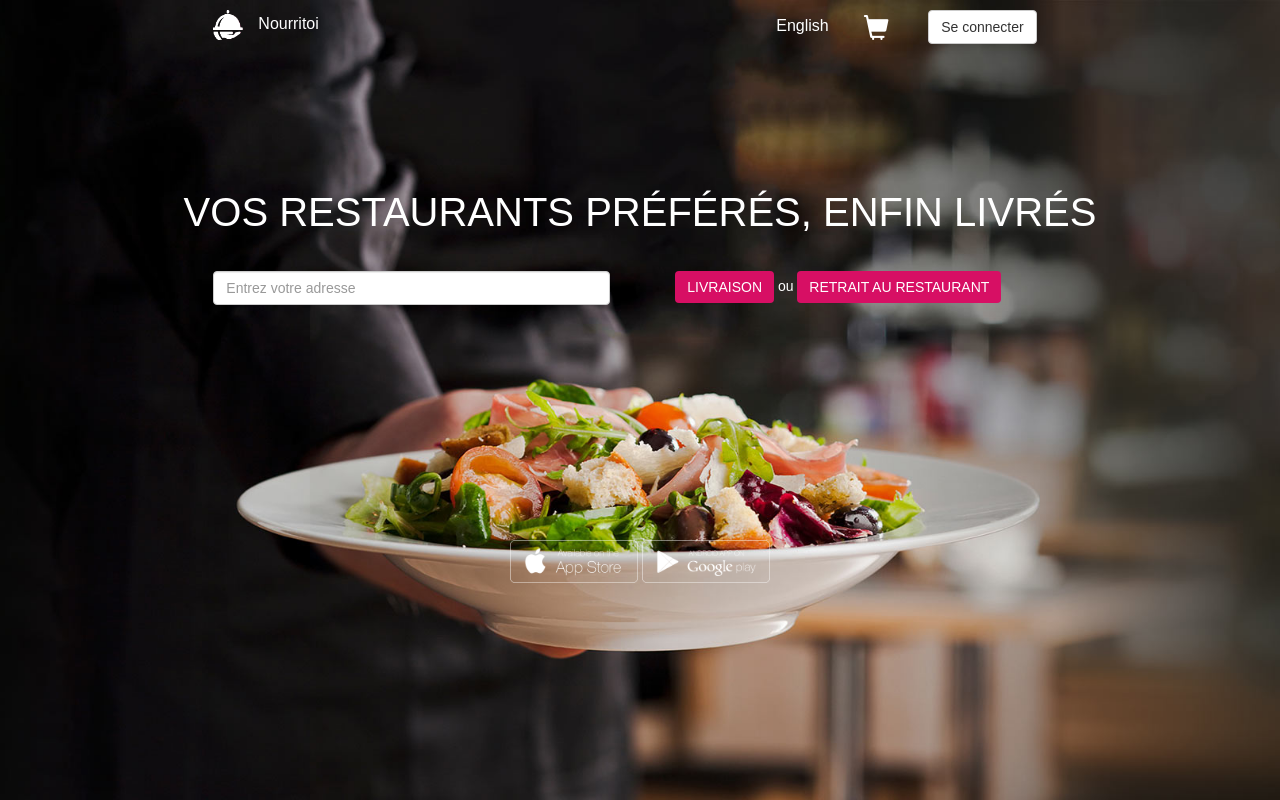
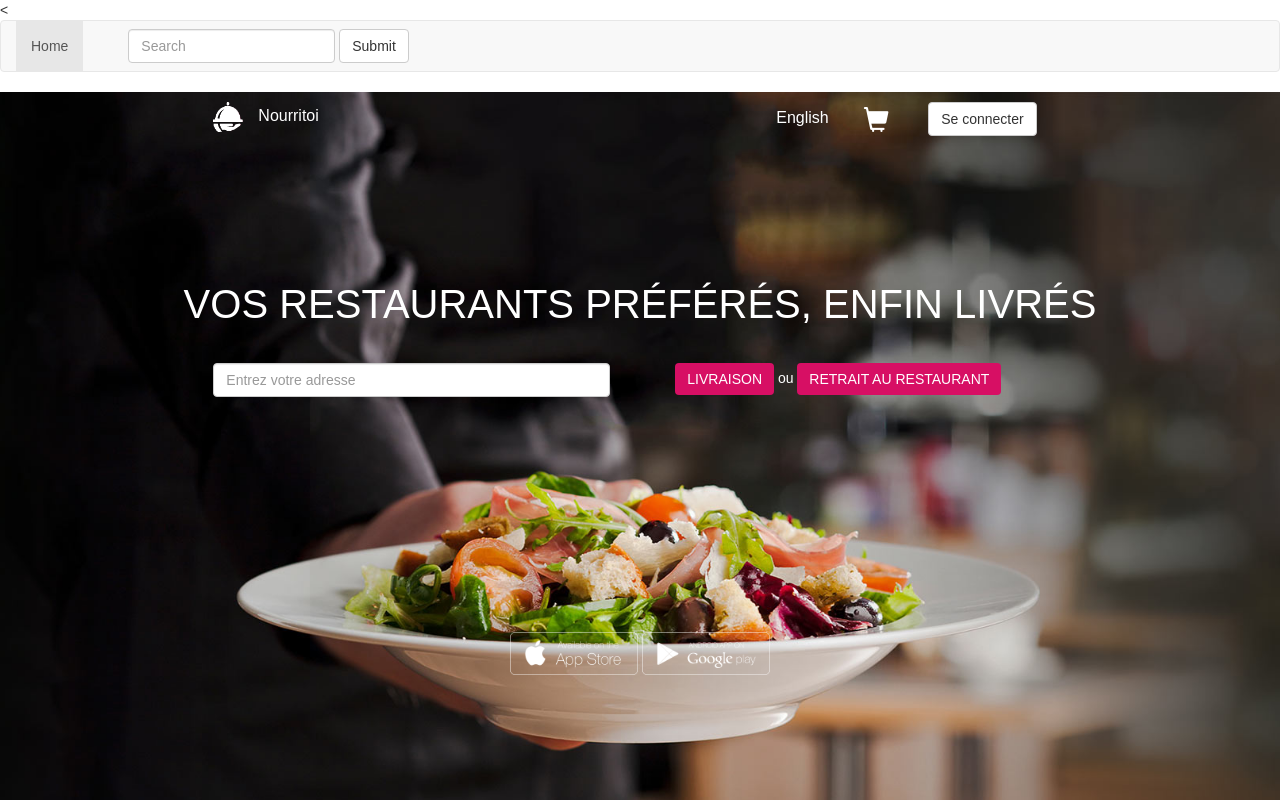
Before and after one commit to ZeFifi/nourristoi, a plain HTML site: page index.html in a window 1280 px wide. Shown: the top 800 px of the page. Drawn offline with nearby package versions, Linux system fonts and the light colour scheme; a web font is replaced by a local one.

Commit message:
ajout_navbar

```diff
--- a/index.html
+++ b/index.html
@@ -11,7 +11,38 @@
 
 <body>
     <div class="container-fluid">
+        <<nav class="navbar navbar-default" role="navigation">
+          <div class="container-fluid">
+            <div class="navbar-header">
+              <button type="button" class="navbar-toggle" data-toggle="collapse" data-target="#navbar">
+                <span class="sr-only">Toggle navigation</span>
+                <span class="icon-bar"></span>
+                <span class="icon-bar"></span>
+                <span class="icon-bar"></span>
+              </button>
+              <a class="navbar-brand" href="#"></a>
+            </div>
 
+            <!-- Collect the nav links, forms, and other content for toggling -->
+            <div class="collapse navbar-collapse" id="navbar">
+              <ul class="nav navbar-nav">
+                <li class="active"><a href="#">Home</a></li>
+                <li><a href="#"></a></li>
+
+              </ul>
+              <form class="navbar-form navbar-left" role="search">
+                <div class="form-group">
+                  <input type="text" class="form-control" placeholder="Search">
+                </div>
+                <button type="submit" class="btn btn-default">Submit</button>
+              </form>
+              <ul class="nav navbar-nav navbar-right">
+                <li><a href="#"></a></li>
+
+              </ul>
+            </div><!-- /.navbar-collapse -->
+          </div><!-- /.container-fluid -->
+        </nav>
         <header>
             <div class="header-background">
                 <div class="row top-menu">
```
